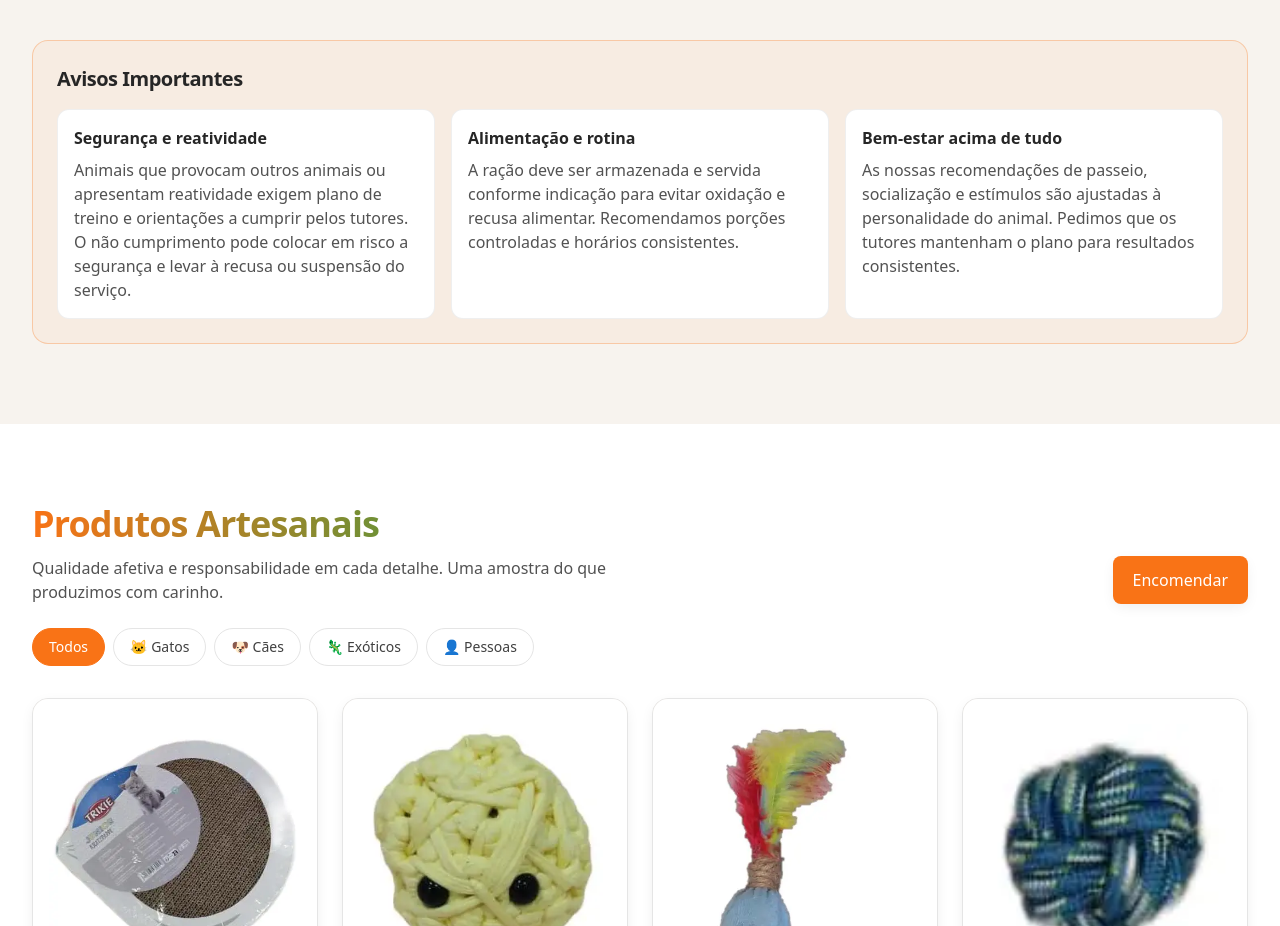
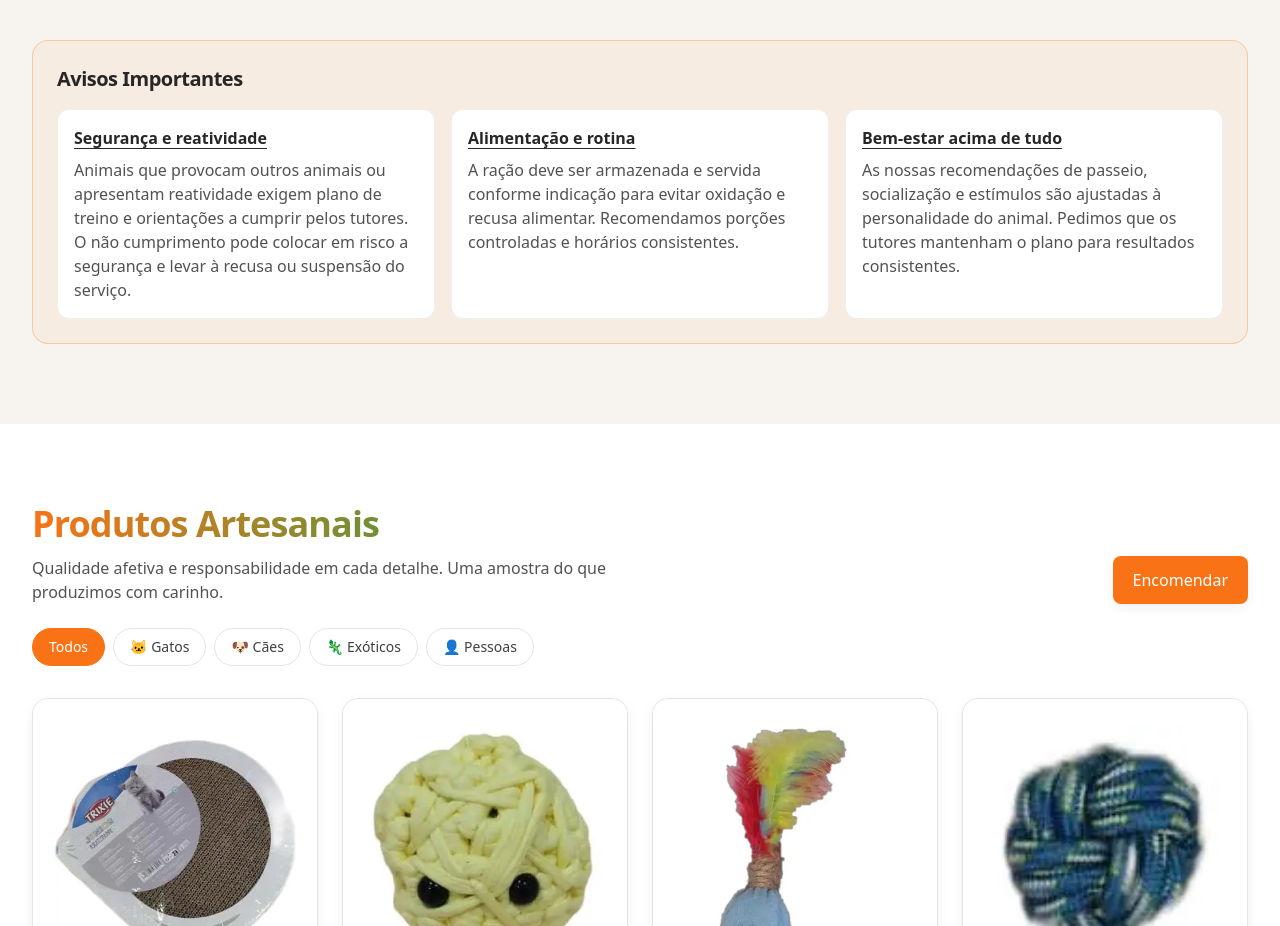
Before and after one commit to Drete457/4-patas, a React (Vite) app: page / in a window 1280 px wide. Shown: the part 3203-4129 px from the top of the page. Built offline with nearby package versions, Linux system fonts and the light colour scheme.

Commit message:
fix: underline important notices titles for better visibility

```diff
--- a/src/components/PriceTables.tsx
+++ b/src/components/PriceTables.tsx
@@ -213,7 +213,7 @@ export default function PriceTables() {
             <ul className="grid sm:grid-cols-3 gap-4">
               {importantNotices.map(notice => (
                 <li key={notice.id} className="rounded-xl border border-neutral-200/60 dark:border-neutral-700 bg-white dark:bg-neutral-900 p-4">
-                  <p className="font-bold text-neutral-800 dark:text-neutral-100 mb-2 text-sm sm:text-base">{notice.title}</p>
+                  <p className="font-bold text-neutral-800 dark:text-neutral-100 mb-2 text-sm sm:text-base underline underline-offset-4">{notice.title}</p>
                   <p className="text-sm sm:text-base text-neutral-600 dark:text-neutral-300 leading-relaxed">{notice.description}</p>
                 </li>
               ))}
```
